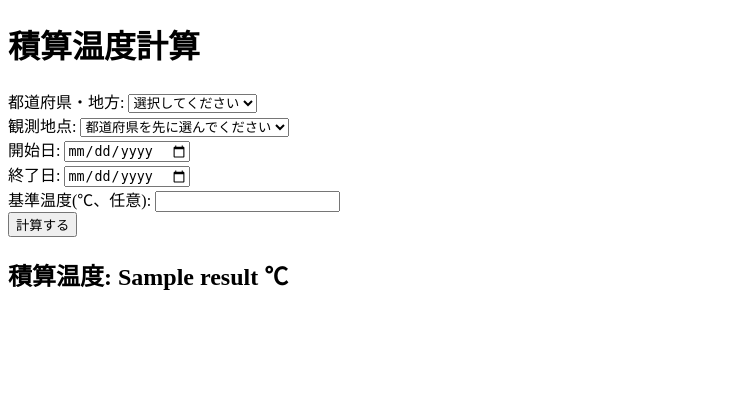
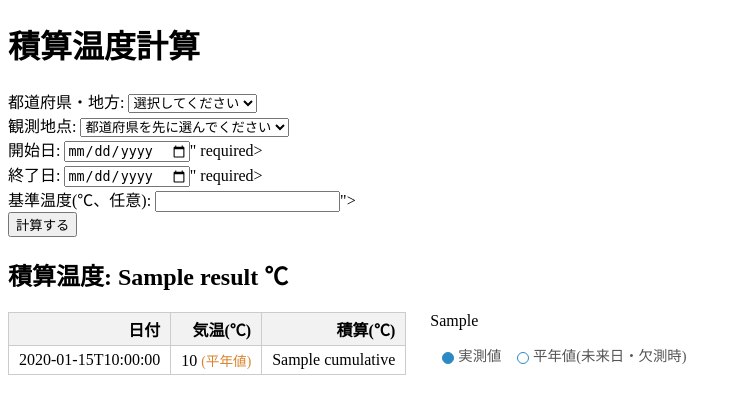
Before and after one commit to hoge0101/sekisan-ondo, a Flask app: template templates/index.html in a window 1280 px wide. Shown: the top 414 px of the page, without its empty margins (0-741 px from the left). Run offline with Flask 3, Linux system fonts and the light colour scheme; the template is opened without the code that fills it: most values are stand-ins (such as "Sample title", 1, 10 or a date in 2020); form fields are guessed from the names that the template uses.

Commit message:
アメダス地点対応、フォーム入力の維持、日別積算温度の表とグラフ表示を追加
- 4桁のアメダス観測地点コードでは官署用URLでは気温が取得できなかったため、
  コード桁数で官署/アメダスを判定してURLと気温列を切り替え
- 計算実行後にフォームの都道府県・観測地点・日付・基準温度が消えていたため、
  送信済みの値をテンプレートに戻して選択状態を維持するように変更
- 積算温度の最終値だけでなく、日ごとの気温と積算推移を表とSVG折れ線グラフで
  確認できるようにした。実測データが未公開の日は平年値で自動補完する

```diff
--- a/app.py
+++ b/app.py
@@ -12,7 +12,14 @@ with open("stations.json", "r", encoding="utf-8") as f:
 
 
 def get_monthly_data(prec_no, area_code, year, month):
-    url = f"https://www.data.jma.go.jp/stats/etrn/view/daily_s1.php?prec_no={prec_no}&block_no={area_code}&year={year}&month={month}&day=1&view="
+    # 観測地点コードが5桁なら官署(daily_s1.php)、4桁ならアメダス(daily_a1.php)
+    if len(area_code) == 5:
+        url = f"https://www.data.jma.go.jp/stats/etrn/view/daily_s1.php?prec_no={prec_no}&block_no={area_code}&year={year}&month={month}&day=1&view="
+        temp_col = 6
+    else:
+        url = f"https://www.data.jma.go.jp/stats/etrn/view/daily_a1.php?prec_no={prec_no}&block_no={area_code}&year={year}&month={month}&day=1&view="
+        temp_col = 4
+
     response = requests.get(url)
     soup = BeautifulSoup(response.text, "html.parser")
 
@@ -26,10 +33,10 @@ def get_monthly_data(prec_no, area_code, year, month):
     for row in rows[3:]:
         cells = row.find_all(["td", "th"])
         cell_texts = [cell.get_text(strip=True) for cell in cells]
-        if len(cell_texts) > 6:
+        if len(cell_texts) > temp_col:
             try:
                 day = int(cell_texts[0])
-                temp = float(cell_texts[6])
+                temp = float(cell_texts[temp_col])
                 d = date(int(year), int(month), day)
                 result[d] = temp
             except ValueError:
@@ -63,7 +70,10 @@ def get_normal_daily_temps(prec_no, area_code, month):
     return result
 
 
-def get_cumulative_temperature(prec_no, area_code, start_date, end_date, base_temp=0):
+def get_daily_temperatures(prec_no, area_code, start_date, end_date):
+    """期間内の日ごとの気温を返す。{date: {"temp": 気温, "is_actual": 実測かどうか}}
+    実測値が無い日(未来日、またはまだ観測データが公開されていない日)は日別平年値で代用する。
+    """
     today = date.today()
 
     all_temps = {}
@@ -80,29 +90,120 @@ def get_cumulative_temperature(prec_no, area_code, start_date, end_date, base_te
 
     normal_daily_cache = {}
 
-    total = 0
+    result = {}
     d = start_date
     while d <= end_date:
-        if d <= today:
-            temp = all_temps.get(d)
-        else:
+        temp = all_temps.get(d)
+        is_actual = temp is not None
+
+        if temp is None:
             month = d.month
             if month not in normal_daily_cache:
                 normal_daily_cache[month] = get_normal_daily_temps(prec_no, area_code, month)
             temp = normal_daily_cache[month].get(d.day)
 
+        result[d] = {"temp": temp, "is_actual": is_actual}
+        d += timedelta(days=1)
+
+    return result
+
+
+def get_cumulative_series(prec_no, area_code, start_date, end_date, base_temp=0):
+    """日ごとの気温・積算温度の推移をリストで返す"""
+    daily_temps = get_daily_temperatures(prec_no, area_code, start_date, end_date)
+
+    series = []
+    total = 0
+    for d, info in daily_temps.items():
+        temp = info["temp"]
         if temp is not None and temp > base_temp:
             total += (temp - base_temp)
+        series.append({
+            "date": d,
+            "temp": temp,
+            "is_actual": info["is_actual"],
+            "cumulative": round(total, 1),
+        })
 
-        d += timedelta(days=1)
+    return series
 
-    return round(total, 1)
+
+def build_chart_svg(series, width=700, height=320):
+    """積算温度の推移を折れ線グラフのSVGとして描画する"""
+    if not series:
+        return ""
+
+    padding_left = 55
+    padding_right = 20
+    padding_top = 20
+    padding_bottom = 45
+    plot_w = width - padding_left - padding_right
+    plot_h = height - padding_top - padding_bottom
+
+    max_cum = max(s["cumulative"] for s in series)
+    if max_cum <= 0:
+        y_max = 10
+    else:
+        magnitude = 10 ** (len(str(int(max_cum))) - 1)
+        y_max = ((int(max_cum) // magnitude) + 1) * magnitude
+
+    n = len(series)
+
+    def x_pos(i):
+        if n == 1:
+            return padding_left + plot_w / 2
+        return padding_left + (i / (n - 1)) * plot_w
+
+    def y_pos(value):
+        return padding_top + plot_h - (value / y_max) * plot_h
+
+    points = [(x_pos(i), y_pos(s["cumulative"])) for i, s in enumerate(series)]
+    polyline_points = " ".join(f"{x:.1f},{y:.1f}" for x, y in points)
+
+    svg_parts = [f'<svg viewBox="0 0 {width} {height}" xmlns="http://www.w3.org/2000/svg" class="chart">']
+
+    grid_steps = 5
+    for i in range(grid_steps + 1):
+        value = y_max / grid_steps * i
+        y = y_pos(value)
+        svg_parts.append(
+            f'<line x1="{padding_left}" y1="{y:.1f}" x2="{width - padding_right}" y2="{y:.1f}" '
+            f'stroke="#ddd" stroke-width="1" />'
+        )
+        svg_parts.append(
+            f'<text x="{padding_left - 8}" y="{y + 4:.1f}" font-size="11" text-anchor="end" fill="#555">{value:.0f}</text>'
+        )
+
+    max_labels = 10
+    label_step = max(1, -(-n // max_labels))
+    for i, s in enumerate(series):
+        if i % label_step == 0 or i == n - 1:
+            x = x_pos(i)
+            label = f'{s["date"].month}/{s["date"].day}'
+            svg_parts.append(
+                f'<text x="{x:.1f}" y="{height - padding_bottom + 18}" font-size="10" '
+                f'text-anchor="middle" fill="#555">{label}</text>'
+            )
+
+    svg_parts.append(f'<polyline points="{polyline_points}" fill="none" stroke="#2b8ac4" stroke-width="2" />')
+
+    for (x, y), s in zip(points, series):
+        fill = "#2b8ac4" if s["is_actual"] else "#ffffff"
+        svg_parts.append(
+            f'<circle cx="{x:.1f}" cy="{y:.1f}" r="3.5" fill="{fill}" stroke="#2b8ac4" stroke-width="1.5" />'
+        )
+
+    svg_parts.append("</svg>")
+    return "".join(svg_parts)
 
 
 @app.route("/", methods=["GET", "POST"])
 def index():
     result = None
+    daily_series = None
+    chart_svg = None
     error = None
+    form = request.form if request.method == "POST" else {}
 
     if request.method == "POST":
         prec_no = request.form["prec_no"]
@@ -114,9 +215,19 @@ def index():
         if start_date > end_date:
             error = "開始日は終了日より前の日付を指定してください"
         else:
-            result = get_cumulative_temperature(prec_no, area_code, start_date, end_date, base_temp)
+            daily_series = get_cumulative_series(prec_no, area_code, start_date, end_date, base_temp)
+            result = daily_series[-1]["cumulative"] if daily_series else 0
+            chart_svg = build_chart_svg(daily_series)
 
-    return render_template("index.html", result=result, stations=STATIONS, error=error)
+    return render_template(
+        "index.html",
+        result=result,
+        daily_series=daily_series,
+        chart_svg=chart_svg,
+        stations=STATIONS,
+        error=error,
+        form=form,
+    )
 
 
 if __name__ == "__main__":
--- a/templates/index.html
+++ b/templates/index.html
@@ -3,6 +3,57 @@
 <head>
     <meta charset="UTF-8">
     <title>積算温度計算</title>
+    <style>
+        .result-area {
+            display: flex;
+            flex-wrap: wrap;
+            gap: 24px;
+            align-items: flex-start;
+            margin-top: 12px;
+        }
+        .daily-table {
+            border-collapse: collapse;
+        }
+        .daily-table th, .daily-table td {
+            border: 1px solid #ccc;
+            padding: 4px 10px;
+            text-align: right;
+        }
+        .daily-table th {
+            background: #f2f2f2;
+        }
+        .normal-mark {
+            color: #d9822b;
+            font-size: 0.85em;
+            margin-left: 4px;
+        }
+        .chart-area {
+            max-width: 700px;
+        }
+        .chart {
+            width: 100%;
+            height: auto;
+        }
+        .chart-legend {
+            font-size: 0.9em;
+            color: #555;
+        }
+        .dot {
+            display: inline-block;
+            width: 10px;
+            height: 10px;
+            border-radius: 50%;
+            border: 1.5px solid #2b8ac4;
+            margin: 0 4px 0 12px;
+            vertical-align: middle;
+        }
+        .dot.actual {
+            background: #2b8ac4;
+        }
+        .dot.normal {
+            background: #fff;
+        }
+    </style>
 </head>
 <body>
     <h1>積算温度計算</h1>
@@ -11,7 +62,7 @@
             <select id="prefecture-select" name="prec_no">
                 <option value="">選択してください</option>
                 {% for prec_no, pref in stations.items() %}
-                    <option value="{{ prec_no }}">{{ pref.name }}</option>
+                    <option value="{{ prec_no }}" {% if form.get('prec_no') == prec_no %}selected{% endif %}>{{ pref.name }}</option>
                 {% endfor %}
             </select>
         </label><br>
@@ -22,25 +73,60 @@
             </select>
         </label><br>
 
-        <label>開始日: <input type="date" name="start_date" required></label><br>
-        <label>終了日: <input type="date" name="end_date" required></label><br>
-        <label>基準温度(℃、任意): <input type="number" name="base_temp" step="0.1"></label><br>
+        <label>開始日: <input type="date" name="start_date" value="{{ form.get('start_date', '') }}" required></label><br>
+        <label>終了日: <input type="date" name="end_date" value="{{ form.get('end_date', '') }}" required></label><br>
+        <label>基準温度(℃、任意): <input type="number" name="base_temp" step="0.1" value="{{ form.get('base_temp', '') }}"></label><br>
         <button type="submit">計算する</button>
     </form>
 
     {% if result is not none %}
         <h2>積算温度: {{ result }} ℃</h2>
+
+        <div class="result-area">
+            <table class="daily-table">
+                <thead>
+                    <tr>
+                        <th>日付</th>
+                        <th>気温(℃)</th>
+                        <th>積算(℃)</th>
+                    </tr>
+                </thead>
+                <tbody>
+                    {% for row in daily_series %}
+                        <tr>
+                            <td>{{ row.date.isoformat() }}</td>
+                            <td>
+                                {% if row.temp is not none %}
+                                    {{ row.temp }}{% if not row.is_actual %}<span class="normal-mark">(平年値)</span>{% endif %}
+                                {% else %}
+                                    ---
+                                {% endif %}
+                            </td>
+                            <td>{{ row.cumulative }}</td>
+                        </tr>
+                    {% endfor %}
+                </tbody>
+            </table>
+
+            <div class="chart-area">
+                {{ chart_svg | safe }}
+                <p class="chart-legend">
+                    <span class="dot actual"></span>実測値
+                    <span class="dot normal"></span>平年値(未来日・欠測時)
+                </p>
+            </div>
+        </div>
     {% endif %}
 
     <script>
         // Python側のstationsデータを、JavaScriptでも使えるようにする
         const stationsData = {{ stations | tojson }};
+        const selectedAreaCode = {{ form.get('area_code', '') | tojson }};
 
         const prefectureSelect = document.getElementById("prefecture-select");
         const stationSelect = document.getElementById("station-select");
 
-        prefectureSelect.addEventListener("change", function() {
-            const precNo = this.value;
+        function populateStations(precNo, areaCodeToSelect) {
             stationSelect.innerHTML = "";  // 一旦空にする
 
             if (!precNo) {
@@ -53,9 +139,21 @@
                 const option = document.createElement("option");
                 option.value = station.block_no;
                 option.textContent = station.name;
+                if (station.block_no === areaCodeToSelect) {
+                    option.selected = true;
+                }
                 stationSelect.appendChild(option);
             });
+        }
+
+        prefectureSelect.addEventListener("change", function() {
+            populateStations(this.value, "");
         });
+
+        // 計算結果表示後の再読み込み時に、選択済みの都道府県・観測地点を復元する
+        if (prefectureSelect.value) {
+            populateStations(prefectureSelect.value, selectedAreaCode);
+        }
     </script>
 </body>
 </html>
```
